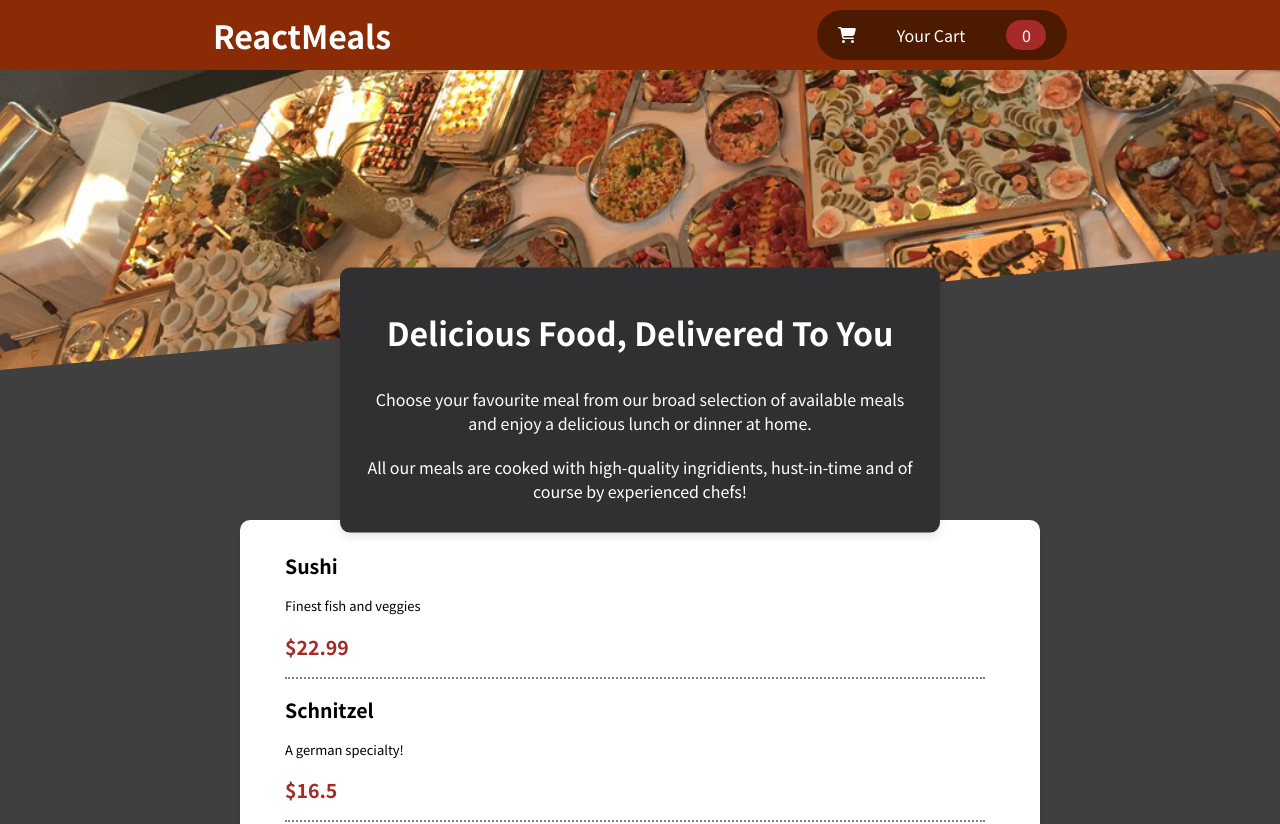
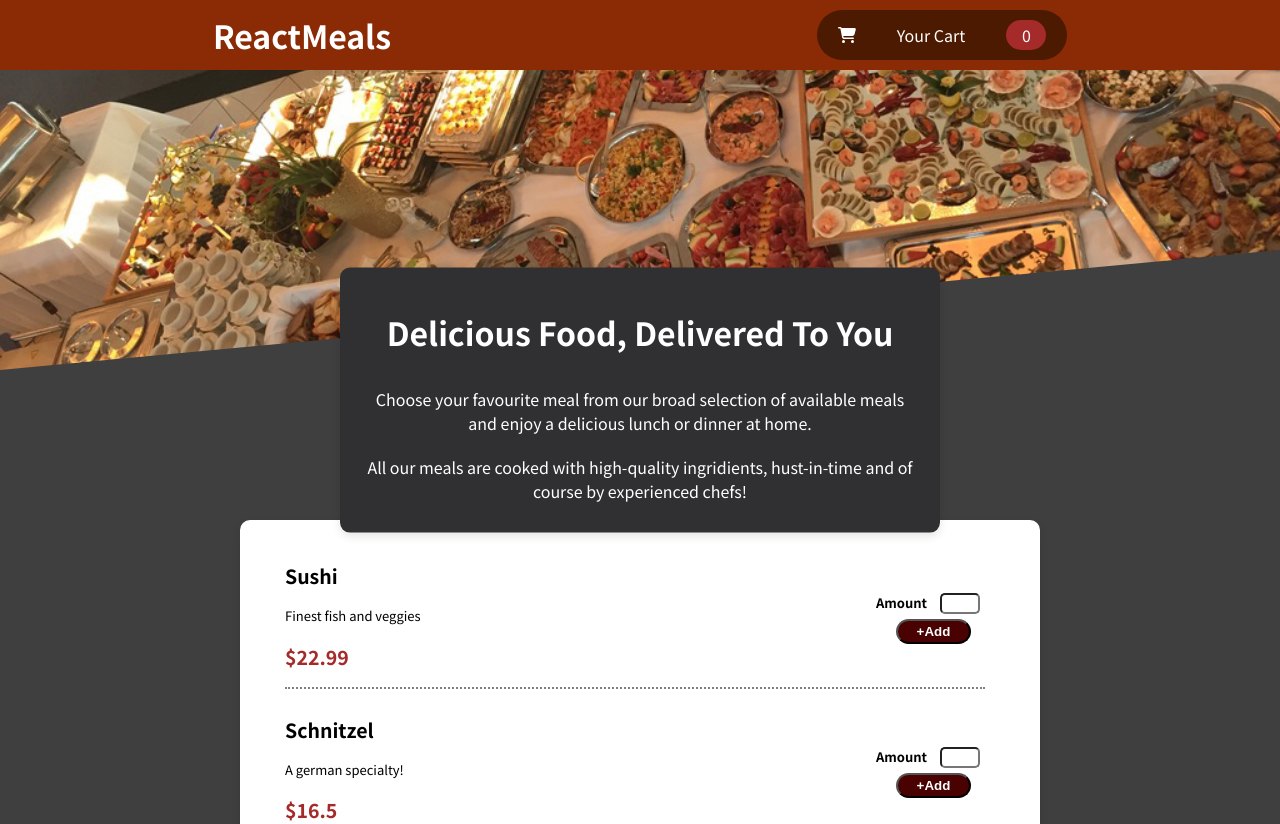
Before and after one commit to Kuldeep2804Yadav/RestaurantApp, a React (Create React App) app: page / in a window 1280 px wide. Shown: the top 824 px of the page. Built offline with nearby package versions, Linux system fonts and the light colour scheme.

Commit message:
Added  a form component

```diff
--- /dev/null
+++ b/src/components/Meals/Form.css
@@ -0,0 +1,15 @@
+
+
+.input input{
+    width: 40px;
+    margin: 5px;
+    border-radius: 5px;
+}
+.input label{
+    font-weight: bolder;
+    margin: 5px;
+}
+.button{
+    margin-left: 25px
+
+}
--- /dev/null
+++ b/src/components/Meals/Form.js
@@ -0,0 +1,17 @@
+import React from 'react'
+import Button from '../UI/Button/Button'
+import './Form.css'
+
+function Form() {
+  return (
+    <form>
+        <div className='input'>
+            <label htmlFor="quantity">Amount </label>
+            <input id='quantity' type='number'/>
+        </div>
+        <Button  title="+Add" className="button"/>
+    </form>
+  )
+}
+
+export default Form
--- a/src/components/Meals/Meal.js
+++ b/src/components/Meals/Meal.js
@@ -1,7 +1,8 @@
 import React from "react";
 import MealData from "./MealData";
-import './Meal.css'
+import "./Meal.css";
 import Card from "../UI/Card/Card";
+
 
 function Meal() {
   const DUMMY_MEALS = [
--- a/src/components/Meals/MealData.css
+++ b/src/components/Meals/MealData.css
@@ -5,6 +5,9 @@
     margin-top: 10px;
     font-size: small;
     border-bottom: 2px dotted gray;
+    display: flex;
+    justify-content: space-between;
+    align-items: center;
 }
 
 .price{
--- a/src/components/Meals/MealData.js
+++ b/src/components/Meals/MealData.js
@@ -1,15 +1,18 @@
 import React from "react";
-import './MealData.css'
+import "./MealData.css";
+import Form from "./Form";
 
 function MealData(props) {
-
   return (
-        <li className="meals">
-            <h2 className="name">{props.name}</h2>
-            <p>{props.description}</p>
-            <h2 className="price">${props.price}</h2>
-        </li>
-  )
+    <li className="meals">
+      <div >
+        <h2 className="name">{props.name}</h2>
+        <p>{props.description}</p>
+        <h2 className="price">${props.price}</h2>
+      </div>
+      <Form />
+    </li>
+  );
 }
 
 export default MealData;
--- /dev/null
+++ b/src/components/UI/Button/Button.css
@@ -0,0 +1,8 @@
+.button{
+    height: 25px;
+    width: 75px;
+    background: rgb(74, 1, 1);
+    border-radius: 15px;
+    font-weight: bolder;
+    color: white;
+}
--- /dev/null
+++ b/src/components/UI/Button/Button.js
@@ -0,0 +1,7 @@
+import React from 'react'
+import './Button.css'
+function Button(props) {
+  return  <button className={`button ${props.className}`}>{props.title}</button>
+}
+
+export default Button
```
